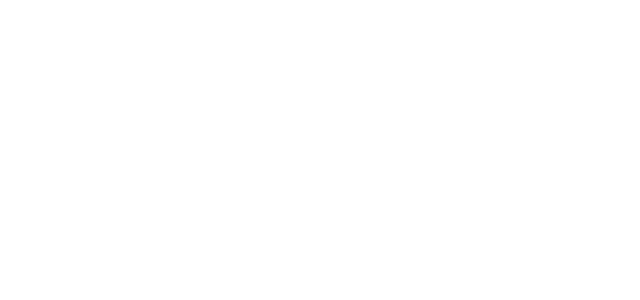
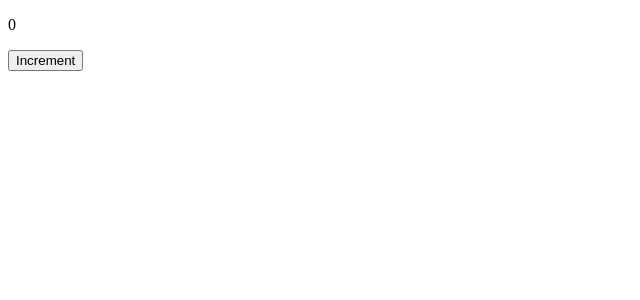
Before and after one commit to ivannetreba/React-Interview-Challenges, a React (Vite) app: page / in a window 1280 px wide. Shown: the top 300 px of the page, without its empty margins (0-640 px from the left). Built offline with nearby package versions, Linux system fonts and the light colour scheme.

Commit message:
Polish challenge 3.

```diff
--- a/src/App.jsx
+++ b/src/App.jsx
@@ -14,15 +14,15 @@
   return (
     <div>
       {/* <Challenge1 /> */}
-      <Challenge2 />
-      {/* <Challenge3 />
-      <Challenge4 />
-      <Challenge5 />
-      <Challenge6 />
-      <Challenge7 />
-      <Challenge8 />
-      <Challenge9 />
-      <Challenge10 /> */}
+      {/* <Challenge2 /> */}
+      <Challenge3 />
+      {/* <Challenge4 /> */}
+      {/* <Challenge5 /> */}
+      {/* <Challenge6 /> */}
+      {/* <Challenge7 /> */}
+      {/* <Challenge8 /> */}
+      {/* <Challenge9 /> */}
+      {/* <Challenge10 /> */}
     </div>
   )
 }
--- a/src/challenges/challenge-1.jsx
+++ b/src/challenges/challenge-1.jsx
@@ -24,9 +24,7 @@
 }
 
 
-// Answer
-
-// Explanation: The reverse method mutates the original array, causing unexpected behavior in React's state management. We should create a new reversed array to avoid mutating the state directly.
+// Answer: The reverse method mutates the original array, causing unexpected behavior in React's state management. We should create a new reversed array to avoid mutating the state directly.
 
 // Fixed Code:
 /*
--- a/src/challenges/challenge-3.jsx
+++ b/src/challenges/challenge-3.jsx
@@ -1,13 +1,14 @@
 import React, { useState } from "react";
 
-// Task: fix the code
+// Task: Predict what count will display after click button once?
 
 export default function Challenge3() {
   const [count, setCount] = useState(0);
 
   const increment = () => {
     setCount(count + 1);
-    setCount(count + 1);
+    setCount(count + 2);
+    setCount(count + 3);
   };
 
   return (
@@ -18,27 +19,6 @@
   );
 }
 
-// Answer
 
-// Explanation: The state update function should be used with a functional update to ensure it gets the latest state value.
 
-// Fixed Code:
-/*
-import React, { useState } from "react";
-
-export default function Counter() {
-  const [count, setCount] = useState(0);
-
-  const increment = () => {
-    setCount((prevCount) => prevCount + 1);
-    setCount((prevCount) => prevCount + 1);
-  };
-
-  return (
-    <div>
-      <p>{count}</p>
-      <button onClick={increment}>Increment</button>
-    </div>
-  );
-}
-*/
+// Answer: 3
```
